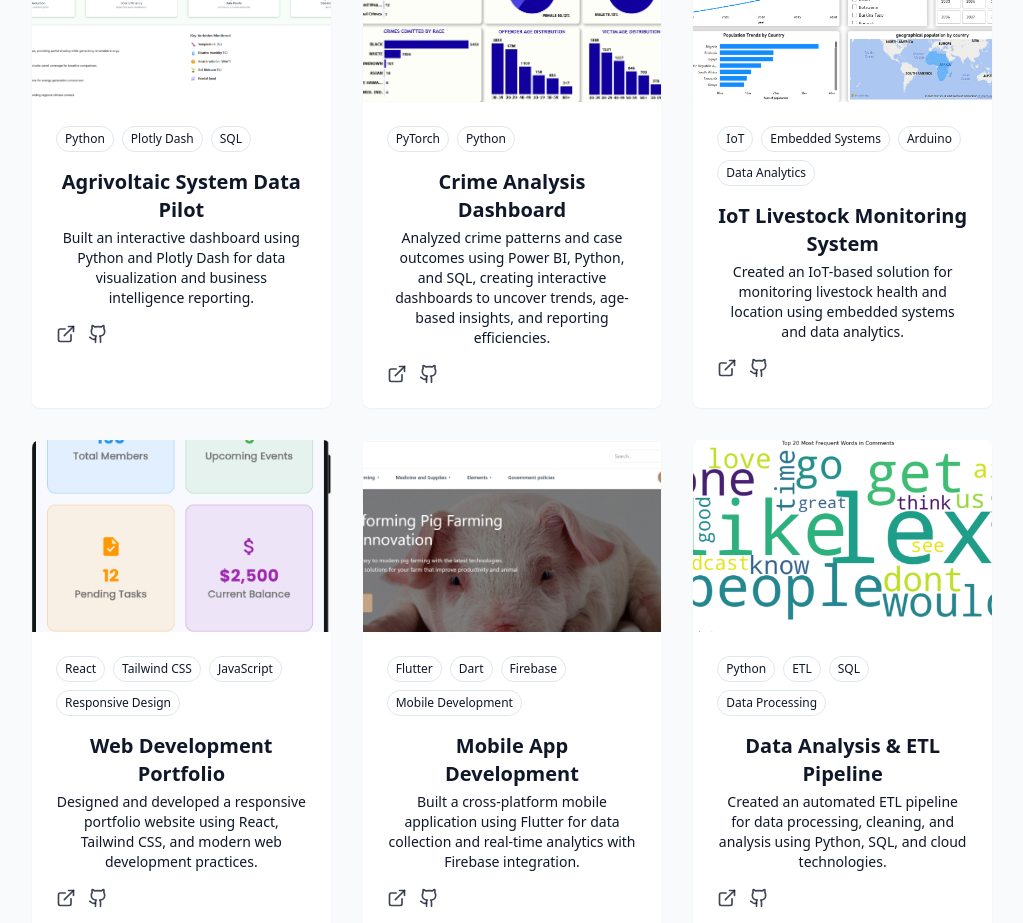
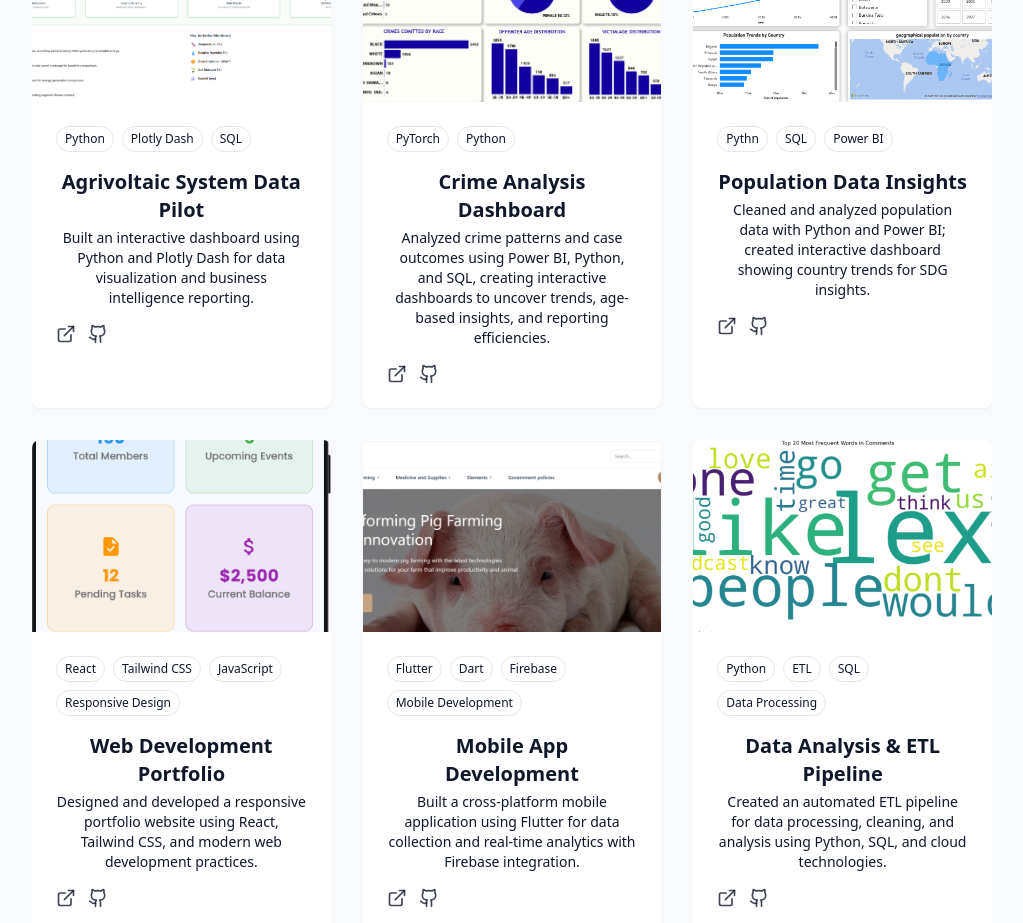
Before and after one commit to NadiaHirwa/HirwaNadiaPortfolio, a React (Vite) app: page / in a window 1280 px wide. Shown: the part 6020-6943 px from the top of the page, without its empty margins (128-1151 px from the left). Built offline with nearby package versions, Linux system fonts and the light colour scheme.

Commit message:
added World population insights

```diff
--- a/src/components/ProjectsSection.jsx
+++ b/src/components/ProjectsSection.jsx
@@ -21,12 +21,12 @@ const projects = [
   },
   {
     id: 3,
-    title: "IoT Livestock Monitoring System",
-    description: "Created an IoT-based solution for monitoring livestock health and location using embedded systems and data analytics.",
+    title: "Population Data Insights",
+    description: "Cleaned and analyzed population data with Python and Power BI; created interactive dashboard showing country trends for SDG insights.",
     image: "/projects/project3.png",
-    tags: ["IoT", "Embedded Systems", "Arduino", "Data Analytics"],
+    tags: ["Pythn", "SQL", "Power BI"],
     demoUrl: "#",
-    githubUrl: "#",
+    githubUrl: "https://github.com/NadiaHirwa/Population-Data-World-Bank-API-.git",
   },
   {
     id: 4,
```
